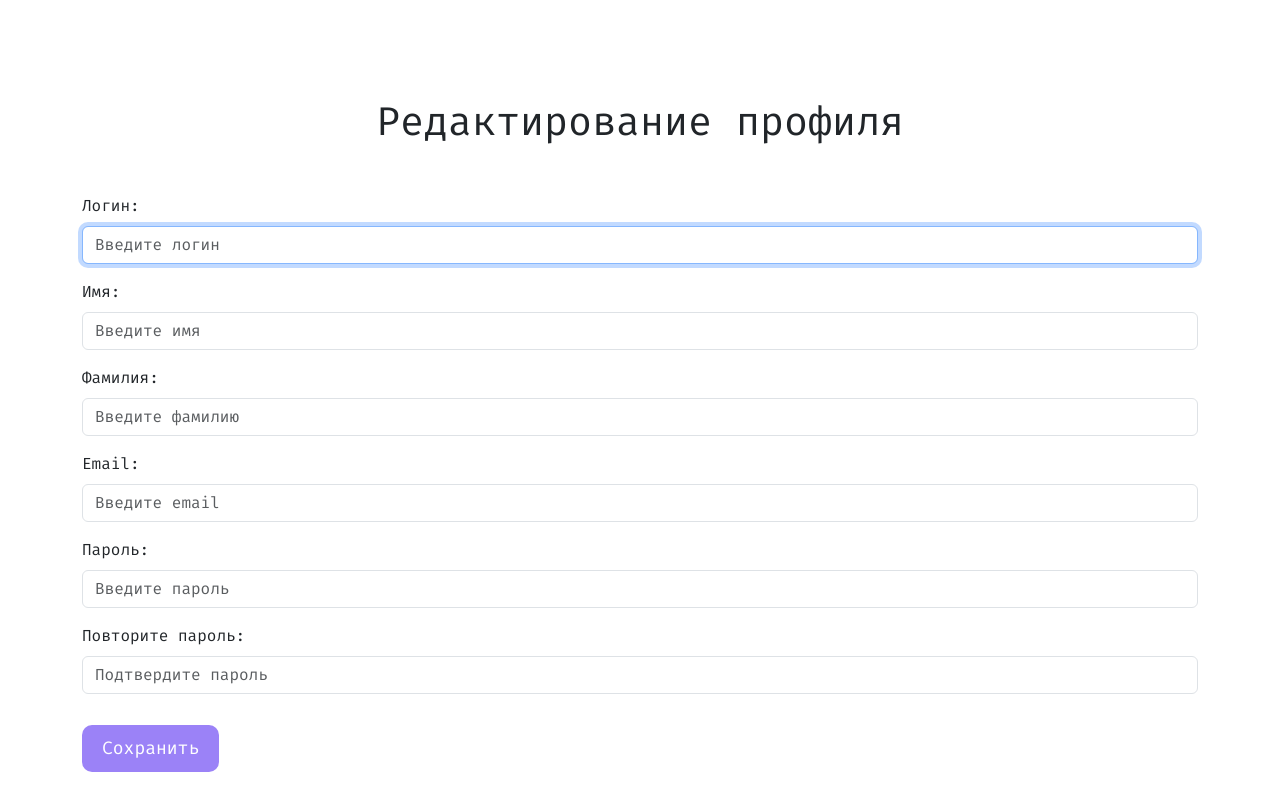
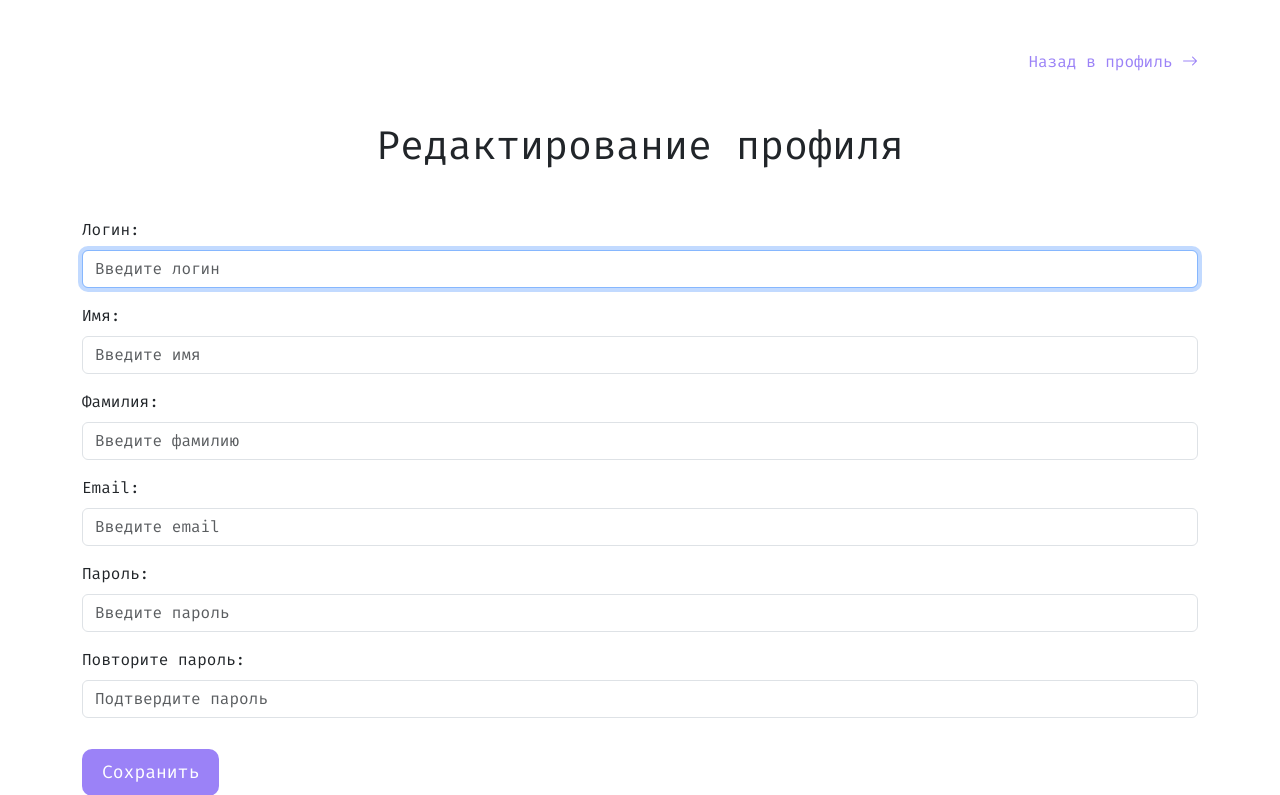
Before and after one commit to mksmvnv/trackmate, a Django app: template src/apps/profiles/templates/profile_update.html in a window 1280 px wide. Shown: the part 57-852 px from the top of the page. Run offline with Django 5.2, Linux system fonts and the light colour scheme; the template is opened without the code that fills it: values that come from a table or form of the project are taken from there, others are empty; some web fonts are replaced.

Commit message:
Add back to profile button

```diff
--- a/src/apps/profiles/templates/profile_update.html
+++ b/src/apps/profiles/templates/profile_update.html
@@ -5,6 +5,9 @@
 {% block title %}{% translate "Редактирование профиля" %}{% endblock %}
 
 {% block content %}
+<a href="{% url 'profile' user.id %}" style="color: #9B82F7; text-decoration: none">
+    <p class="text-end">{% translate "Назад в профиль" %} <i class="bi bi-arrow-right"></i></p>
+</a>
 <h1 class="text-center m-5">{% translate "Редактирование профиля" %}</h1>
 <form action="{% url 'profile-update' user.id %}" method="post" enctype="multipart/form-data">
     {{ form.as_p }}
```
